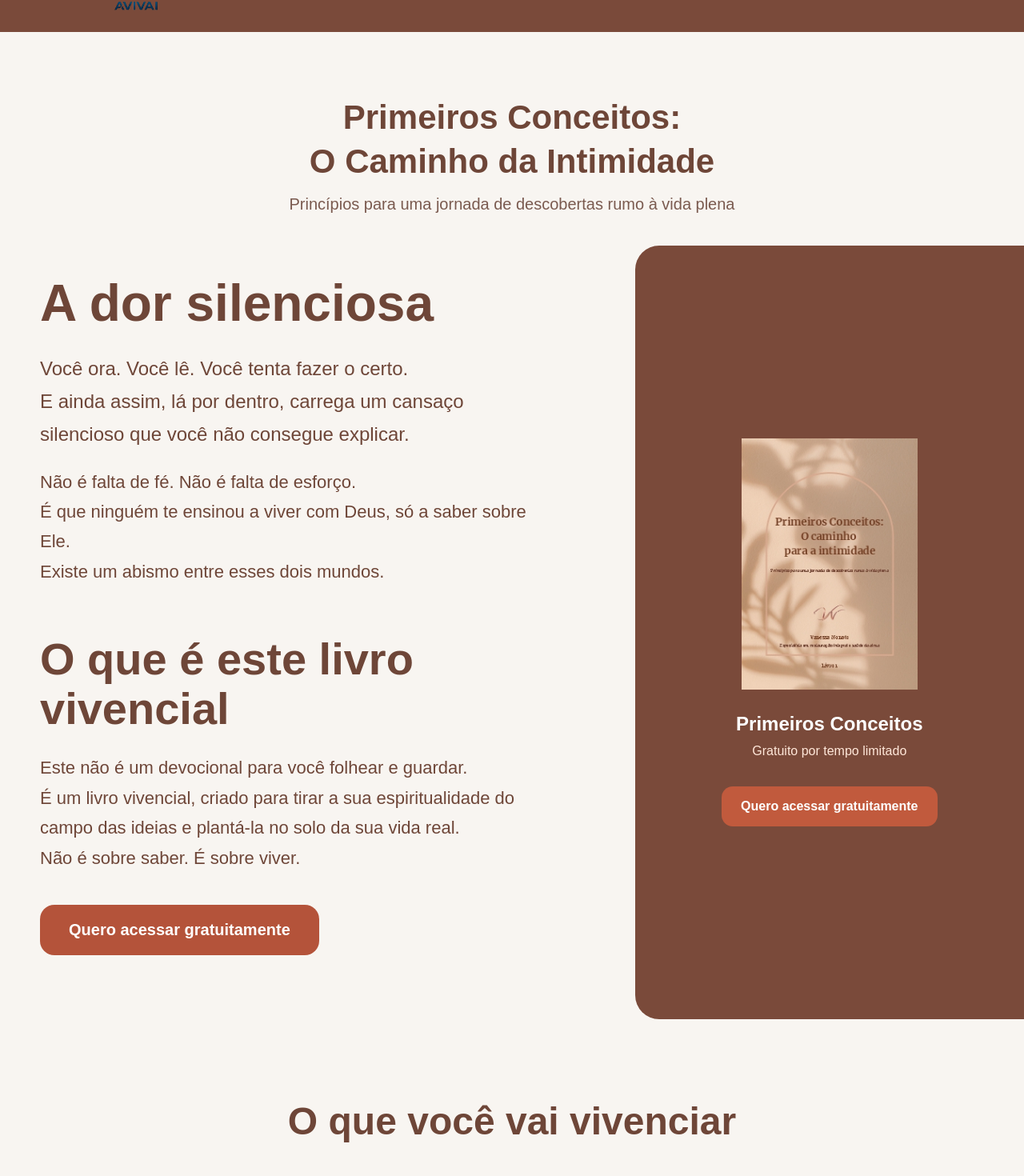
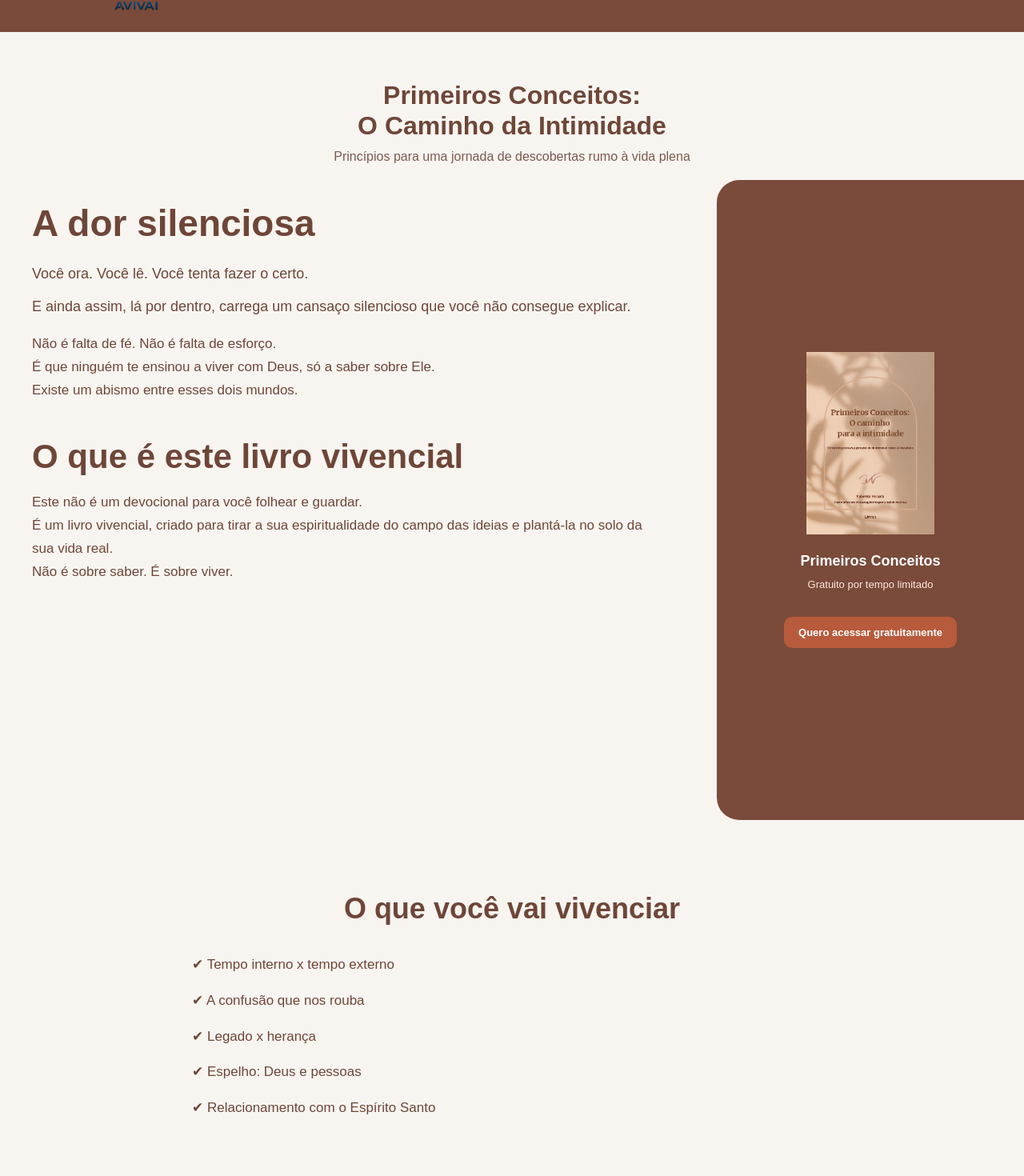
Before and after one commit to Mayra727/avivai-frontend, a React (Vite) app: page /ebook in a window 1280 px wide. Shown: the part 80-1550 px from the top of the page at 80% size. Built offline with nearby package versions, Linux system fonts and the light colour scheme.

Commit message:
style: refine ebook page with softer premium layout

```diff
--- a/src/pages/EbookPage.tsx
+++ b/src/pages/EbookPage.tsx
@@ -21,16 +21,17 @@ export default function EbookPage() {
 
       <section
         style={{
-          padding:"80px 20px 40px",
+          padding:"60px 20px 20px",
           textAlign:"center"
         }}
       >
 
         <h1
           style={{
-            fontSize:"42px",
-            lineHeight:"1.3",
-            color:"#6E4638"
+            fontSize:"32px",
+            lineHeight:"1.2",
+            color:"#6E4638",
+            fontWeight:"700"
           }}
         >
           Primeiros Conceitos:
@@ -40,8 +41,8 @@ export default function EbookPage() {
 
         <p
           style={{
-            marginTop:"15px",
-            fontSize:"20px",
+            marginTop:"10px",
+            fontSize:"16px",
             color:"#7A5A4F"
           }}
         >
@@ -61,12 +62,12 @@ export default function EbookPage() {
 
         <div
           style={{
-            maxWidth:"1400px",
+            maxWidth:"1350px",
             margin:"0 auto",
             display:"flex",
             justifyContent:"space-between",
             alignItems:"stretch",
-            gap:"60px"
+            gap:"40px"
           }}
         >
 
@@ -75,16 +76,17 @@ export default function EbookPage() {
           <div
             style={{
               flex:1,
-              padding:"40px 50px 80px"
+              padding:"30px 40px 50px"
             }}
           >
 
             <h2
               style={{
-                fontSize:"64px",
-                lineHeight:"1",
+                fontSize:"46px",
+                lineHeight:"1.08",
                 color:"#6E4638",
-                marginBottom:"30px"
+                marginBottom:"24px",
+                fontWeight:"700"
               }}
             >
               A dor silenciosa
@@ -92,9 +94,10 @@ export default function EbookPage() {
 
             <p
               style={{
-                fontSize:"24px",
-                lineHeight:"1.7",
-                color:"#6E4638"
+                fontSize:"18px",
+                lineHeight:"1.6",
+                color:"#6E4638",
+                marginBottom:"12px"
               }}
             >
               Você ora. Você lê.
@@ -103,9 +106,10 @@ export default function EbookPage() {
 
             <p
               style={{
-                fontSize:"24px",
-                lineHeight:"1.7",
-                color:"#6E4638"
+                fontSize:"18px",
+                lineHeight:"1.6",
+                color:"#6E4638",
+                marginBottom:"12px"
               }}
             >
               E ainda assim, lá por dentro,
@@ -115,8 +119,8 @@ export default function EbookPage() {
 
             <p
               style={{
-                marginTop:"20px",
-                fontSize:"22px",
+                marginTop:"18px",
+                fontSize:"17px",
                 lineHeight:"1.7",
                 color:"#6E4638"
               }}
@@ -127,7 +131,7 @@ export default function EbookPage() {
 
             <p
               style={{
-                fontSize:"22px",
+                fontSize:"17px",
                 lineHeight:"1.7",
                 color:"#6E4638"
               }}
@@ -139,7 +143,7 @@ export default function EbookPage() {
 
             <p
               style={{
-                fontSize:"22px",
+                fontSize:"17px",
                 lineHeight:"1.7",
                 color:"#6E4638"
               }}
@@ -148,14 +152,15 @@ export default function EbookPage() {
               esses dois mundos.
             </p>
 
-            <div style={{ height:"60px" }} />
+            <div style={{ height:"45px" }} />
 
             <h2
               style={{
-                fontSize:"56px",
+                fontSize:"42px",
                 lineHeight:"1.1",
                 color:"#6E4638",
-                marginBottom:"25px"
+                marginBottom:"20px",
+                fontWeight:"700"
               }}
             >
               O que é este
@@ -164,7 +169,7 @@ export default function EbookPage() {
 
             <p
               style={{
-                fontSize:"22px",
+                fontSize:"17px",
                 lineHeight:"1.7",
                 color:"#6E4638"
               }}
@@ -175,7 +180,7 @@ export default function EbookPage() {
 
             <p
               style={{
-                fontSize:"22px",
+                fontSize:"17px",
                 lineHeight:"1.7",
                 color:"#6E4638"
               }}
@@ -188,7 +193,7 @@ export default function EbookPage() {
 
             <p
               style={{
-                fontSize:"22px",
+                fontSize:"17px",
                 lineHeight:"1.7",
                 color:"#6E4638"
               }}
@@ -197,72 +202,28 @@ export default function EbookPage() {
               É sobre viver.
             </p>
 
-            <button
-
-              onClick={() => {
-
-                if(user){
-
-                  window.open("/ebook.pdf", "_blank");
-
-                } else {
-
-                  navigate("/cadastro");
-
-                }
-
-              }}
-
-              style={{
-
-                marginTop:"40px",
-
-                padding:"20px 36px",
-
-                background:"#B4533A",
-
-                color:"white",
-
-                border:"none",
-
-                borderRadius:"18px",
-
-                cursor:"pointer",
-
-                fontWeight:"700",
-
-                fontSize:"20px"
-
-              }}
-
-            >
-
-              Quero acessar gratuitamente
-
-            </button>
-
           </div>
 
           {/* LATERAL MARROM */}
 
           <div
             style={{
-    width:"38%",
+              width:"30%",
               background:"#7A4A3A",
               display:"flex",
               justifyContent:"center",
               alignItems:"center",
-    borderTopLeftRadius:"30px",
-    borderBottomLeftRadius:"30px",
+              borderTopLeftRadius:"28px",
+              borderBottomLeftRadius:"28px",
               minHeight:"100vh",
-    padding:"40px"
+              padding:"25px"
             }}
           >
 
             <div
               style={{
                 textAlign:"center",
-      maxWidth:"320px"
+                maxWidth:"220px"
               }}
             >
 
@@ -270,18 +231,19 @@ export default function EbookPage() {
                 src="/ebook.png"
                 alt="Livro"
                 style={{
-        width:"220px",
+                  width:"160px",
                   objectFit:"contain",
-        marginBottom:"25px"
+                  marginBottom:"18px"
                 }}
               />
 
               <h2
                 style={{
                   color:"white",
-        fontSize:"24px",
-        marginBottom:"10px",
-        lineHeight:"1.2"
+                  fontSize:"18px",
+                  marginBottom:"8px",
+                  lineHeight:"1.3",
+                  fontWeight:"600"
                 }}
               >
                 Primeiros Conceitos
@@ -290,8 +252,9 @@ export default function EbookPage() {
               <p
                 style={{
                   color:"#FFE7D9",
-        fontSize:"16px",
-        marginBottom:"25px"
+                  fontSize:"13px",
+                  marginBottom:"20px",
+                  lineHeight:"1.5"
                 }}
               >
                 Gratuito por tempo limitado
@@ -315,21 +278,21 @@ export default function EbookPage() {
 
                 style={{
 
-        padding:"16px 24px",
+                  padding:"12px 18px",
 
-        background:"#C15A3D",
+                  background:"#B85A3C",
 
                   color:"white",
 
                   border:"none",
 
-        borderRadius:"14px",
+                  borderRadius:"10px",
 
                   cursor:"pointer",
 
-        fontWeight:"700",
+                  fontWeight:"600",
 
-        fontSize:"16px",
+                  fontSize:"13px",
 
                   width:"100%"
 
@@ -353,13 +316,13 @@ export default function EbookPage() {
 
       <section
         style={{
-          padding:"100px 20px"
+          padding:"90px 20px"
         }}
       >
 
         <div
           style={{
-            maxWidth:"900px",
+            maxWidth:"800px",
             margin:"0 auto"
           }}
         >
@@ -368,8 +331,8 @@ export default function EbookPage() {
             style={{
               textAlign:"center",
               color:"#6E4638",
-              fontSize:"48px",
-              marginBottom:"40px"
+              fontSize:"36px",
+              marginBottom:"35px"
             }}
           >
             O que você vai vivenciar
@@ -378,9 +341,10 @@ export default function EbookPage() {
           <div
             style={{
               display:"grid",
-              gap:"20px",
-              fontSize:"22px",
-              color:"#6E4638"
+              gap:"16px",
+              fontSize:"17px",
+              color:"#6E4638",
+              lineHeight:"1.7"
             }}
           >
 
@@ -404,14 +368,14 @@ export default function EbookPage() {
 
       <section
         style={{
-          padding:"100px 20px",
+          padding:"90px 20px",
           background:"#EFE5DE"
         }}
       >
 
         <div
           style={{
-            maxWidth:"900px",
+            maxWidth:"800px",
             margin:"0 auto"
           }}
         >
@@ -420,8 +384,8 @@ export default function EbookPage() {
             style={{
               textAlign:"center",
               color:"#6E4638",
-              fontSize:"48px",
-              marginBottom:"40px"
+              fontSize:"36px",
+              marginBottom:"35px"
             }}
           >
             Como o material foi construído
@@ -430,7 +394,7 @@ export default function EbookPage() {
           <ul
             style={{
               lineHeight:"2",
-              fontSize:"22px",
+              fontSize:"17px",
               color:"#6E4638"
             }}
           >
```
Lines whose indentation alone changed are shown as unchanged.
